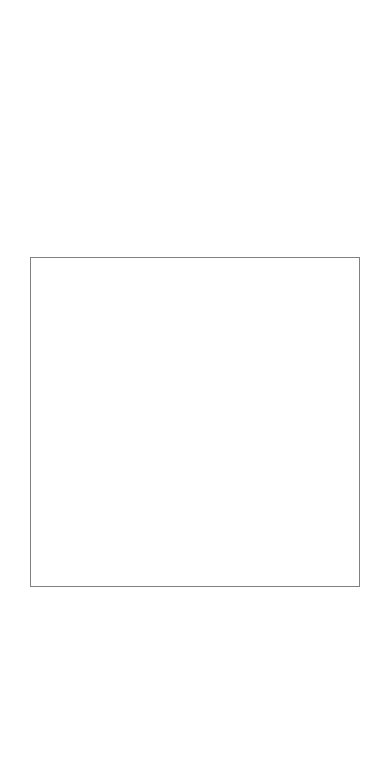
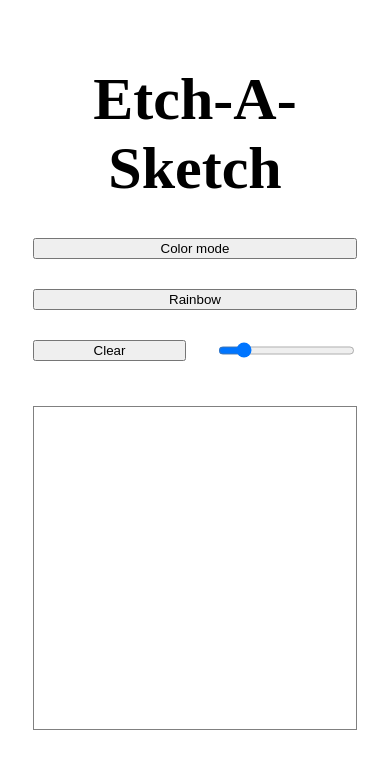
Before and after one commit to porkenvolf/etch-a-sketch, a plain HTML site: page index.html in a window 390 px wide. Drawn offline with Linux system fonts and the light colour scheme.

Commit message:
Add controls to layout and work on responsiveness

```diff
--- a/index.html
+++ b/index.html
@@ -1,14 +1,30 @@
 <!DOCTYPE html>
 <html lang="en">
     <head>
-    <meta charset="UTF-8">
-    <meta http-equiv="X-UA-Compatible" content="IE=edge">
-    <meta name="viewport" content="width=device-width, initial-scale=1.0">
+        <meta charset="UTF-8" />
+        <meta http-equiv="X-UA-Compatible" content="IE=edge" />
+        <meta name="viewport" content="width=device-width, initial-scale=1.0" />
         <title>Etch-A-Sketch</title>
         <script src="script.js" defer></script>
-    <link rel="stylesheet" href="style.css">
+        <link rel="stylesheet" href="style.css" />
     </head>
     <body>
+        <h1 class="title">Etch-A-Sketch</h1>
+        <div class="panel">
+            <button>Color mode</button>
+            <button>Rainbow</button>
+            <button>Clear</button>
+            <input
+                id="slider"
+                type="range"
+                min="1"
+                max="100"
+                value="16"
+                step="1"
+            />
+        </div>
+        <div class="break"></div>
+
         <div id="container"></div>
     </body>
 </html>
--- a/script.js
+++ b/script.js
@@ -1,7 +1,7 @@
 const container = document.querySelector("#container");
 
 function newGrid(squaresPerSide) {
-    container.style.cssText = "flex: 0 1 92vh;";
+    container.style.cssText = "flex: 0 1 60vh;";
 
     let amount = squaresPerSide ** 2;
     let relativeSize = 100 / squaresPerSide;
--- a/style.css
+++ b/style.css
@@ -1,19 +1,48 @@
 body {
     display: flex;
+    flex-wrap: wrap;
     justify-content: center;
-    align-items: center;
+    align-content: center;
     height: 100vh;
+    margin-top: -25px;
+    padding: 0 25px;
+    gap: 10px;
+}
+body .title {
+    font-size: 60px;
     margin: 0;
-    padding: 0;
+    flex: 1 1 100vw;
+    text-align: center;
 }
 #container {
-    margin:30px;
     display: flex;
     flex-wrap: wrap;
     border: 1px solid grey;
     aspect-ratio: 1/1;
 }
+.panel {
+    margin: 25px 0;
+    width: 60vh;
+    display: flex;
+    gap: 30px;
+    flex-wrap: wrap;
+}
+.panel * {
+    flex: 1;
+}
+button{
+    min-width: 150px;
+}
 
-.painted{
+/* .panel *{
+max-width: 25vw;
+flex: 1 1 auto;
+} */
+
+.painted {
     background-color: blueviolet;
 }
+.break {
+    flex-basis: 100%;
+    height: 0;
+}
```
Lines whose indentation alone changed are shown as unchanged.
